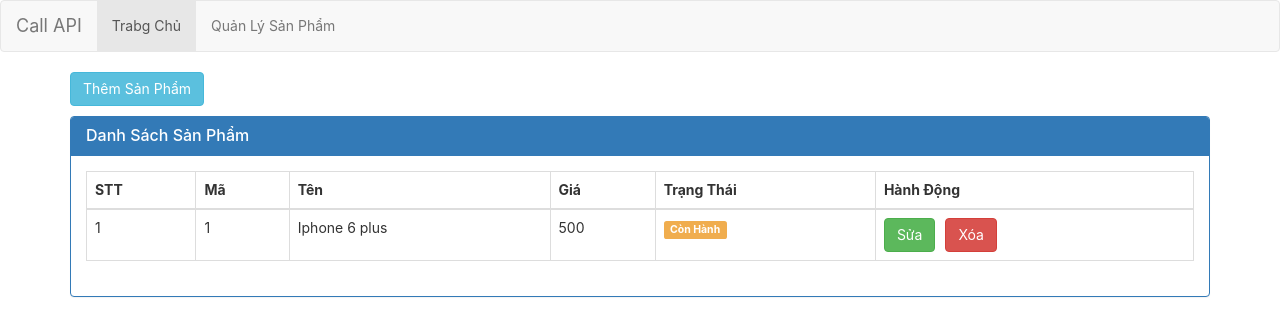
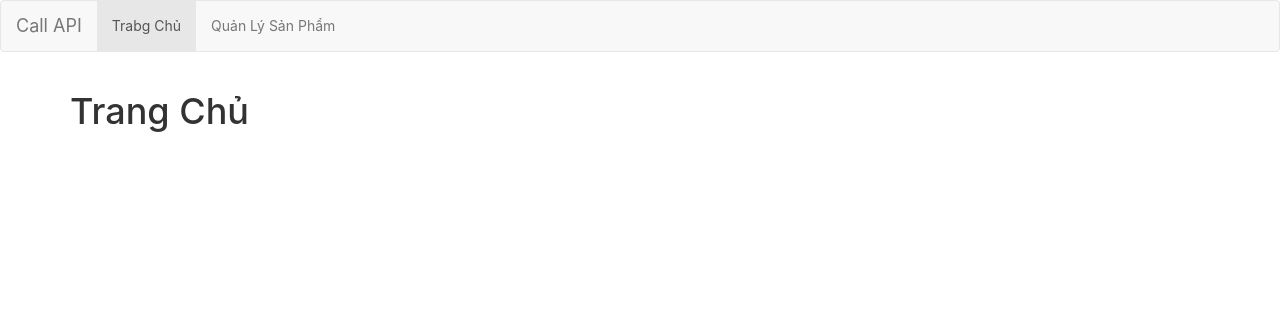
Before and after one commit to HieuDona8/api-reactjs, a React (Create React App) app: page / in a window 1280 px wide. Shown: the top 336 px of the page. Built offline with nearby package versions, Linux system fonts and the light colour scheme.

Commit message:
built-in router

```diff
--- a/src/App.js
+++ b/src/App.js
@@ -1,24 +1,50 @@
-import React from "react";
+import React, { Component } from "react";
 import "./App.css";
 import Menu from "./components/Menu/Menu";
 import ProductList from "./components/ProductList/ProductList";
+import { Switch, Route, BrowserRouter as Router } from 'react-router-dom';
+import routes from './routes';
 
-function App() {
+class App extends Component {
+  render() {
     return (
-    <div>
+      <Router>
         <Menu />
         <div className="container">
           <div className="row">
-          <div className="col-xs-12 col-sm-12 col-md-12 col-lg-12">
+            {/* <div className="col-xs-12 col-sm-12 col-md-12 col-lg-12">
               <button type="button" className="btn btn-info mb-10">
                 Thêm Sản Phẩm
               </button>
               <ProductList />
             </div>
+             */}
+            {this.showContentMenus(routes)}
           </div>
         </div>
-    </div>
+      </Router>
     );
   }
 
+  showContentMenus = (routes) =>{
+    var result = null;
+    if(routes.length > 0 ){
+      result = routes.map((route, index)=>{
+        return (
+          <Route
+            key={index}
+            path={route.path}
+            exact={route.exact}
+            component={route.main}
+          />
+        )
+      });
+
+    }
+    return <Switch>
+      {result}
+    </Switch>
+  }
+}
+
 export default App;
--- /dev/null
+++ b/src/pages/HomePage/HomePage.js
@@ -0,0 +1,13 @@
+import React, { Component } from 'react';
+
+class HomePage extends Component {
+  render() {
+    return (
+      <div className="container">
+        <h1>Trang Chủ</h1>
+      </div>
+    );
+  }
+}
+
+export default HomePage;
--- /dev/null
+++ b/src/pages/NotFoundPage/NotFoundPage.js
@@ -0,0 +1,23 @@
+import React, { Component } from "react";
+
+class NotFoundPage extends Component {
+  render() {
+    return (
+      <div className="container">
+        <div className="alert alert-warning">
+          <button
+            type="button"
+            className="close"
+            data-dismiss="alert"
+            aria-hidden="true"
+          >
+            &times;
+          </button>
+          <strong>Không Tìm Thấy Trang</strong>
+        </div>
+      </div>
+    );
+  }
+}
+
+export default NotFoundPage;
--- a/src/routes.js
+++ b/src/routes.js
@@ -0,0 +1,19 @@
+import React from 'react';
+import HomePage from './pages/HomePage/HomePage';
+import NotFoundPage from './pages/NotFoundPage/NotFoundPage';
+
+const routes = [
+  {
+    path : '/',
+    exact: true,
+    main: () => <HomePage />
+  },
+  {
+    path : '',
+    exact: false,
+    main: () => <NotFoundPage />
+  }
+
+];
+
+export default routes;
```
Lines whose indentation alone changed are shown as unchanged.
